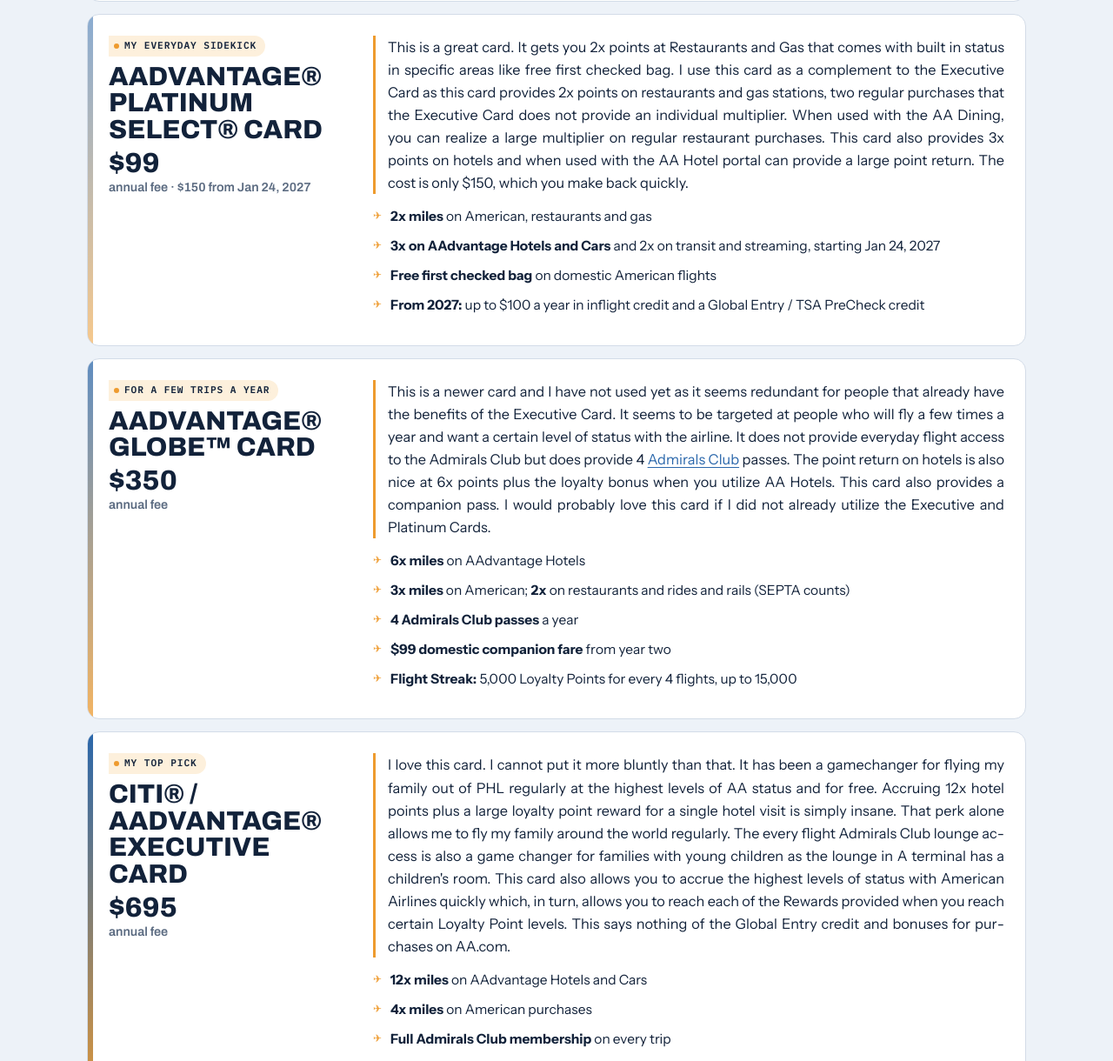
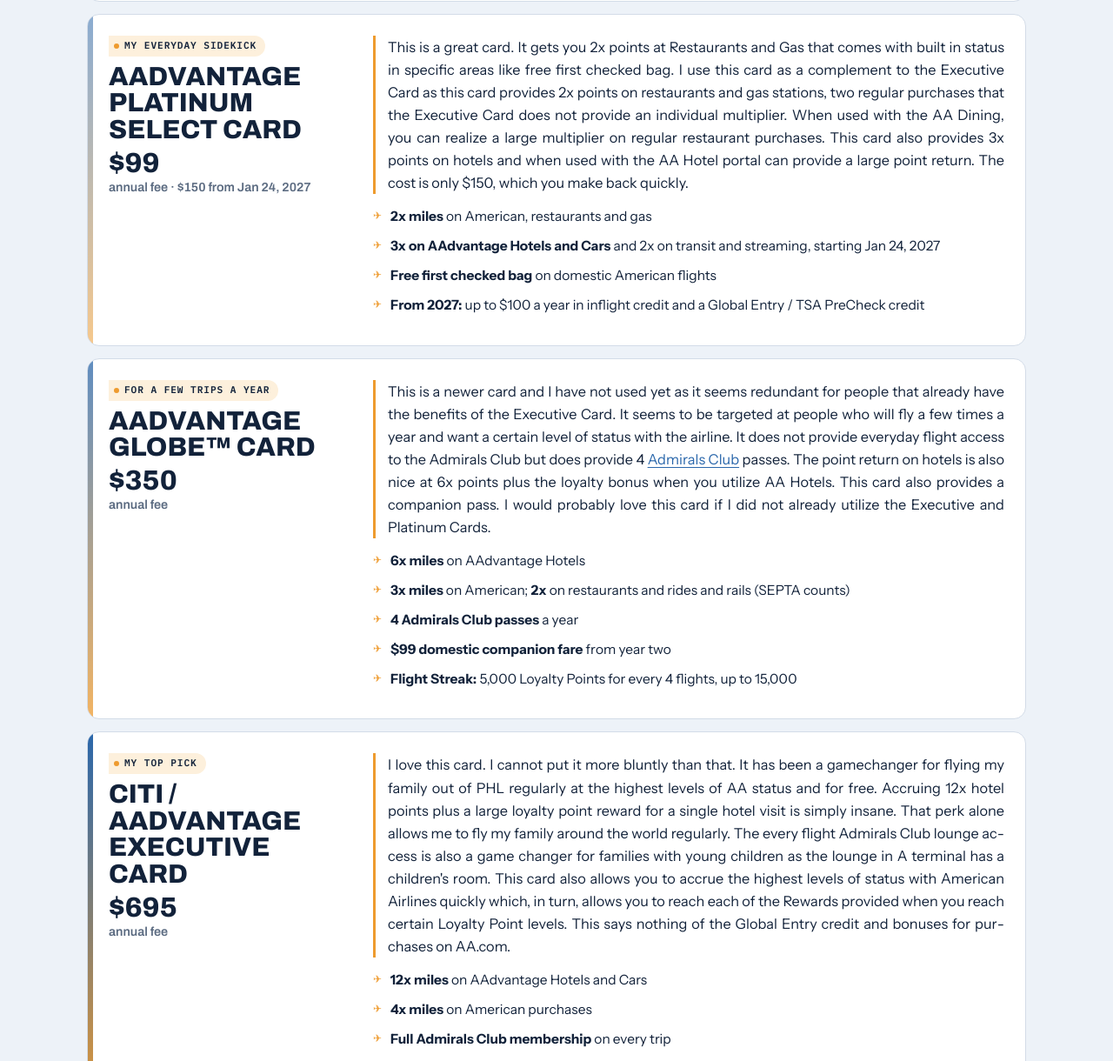
Before and after one commit to phlpoints/PHLPoints, a plain HTML site: page cards/index.html in a window 1280 px wide. Shown: the part 567-1787 px from the top of the page at 87% size. Drawn offline with Linux system fonts and the light colour scheme.

Commit message:
Cards: remove registered marks from card headings
Co-Authored-By: Claude Opus 5.5 <noreply@anthropic.com>
Claude-Session: https://claude.ai/code/session_01RVm4u5wigveH37p6boEkoy

```diff
--- a/cards/index.html
+++ b/cards/index.html
@@ -784,7 +784,7 @@ footer p { max-width: 80ch; }
         <article class="level" style="--o:.55">
           <div class="level-head">
             <span class="tag">My everyday sidekick</span>
-            <h3 class="cname">AAdvantage® Platinum Select® Card</h3>
+            <h3 class="cname">AAdvantage Platinum Select Card</h3>
             <div class="lp num">$99 <small>annual fee · $150 from Jan 24, 2027</small></div>
           </div>
           <div class="card-main">
@@ -800,7 +800,7 @@ footer p { max-width: 80ch; }
         <article class="level" style="--o:.75">
           <div class="level-head">
             <span class="tag">For a few trips a year</span>
-            <h3 class="cname">AAdvantage® Globe™ Card</h3>
+            <h3 class="cname">AAdvantage Globe™ Card</h3>
             <div class="lp num">$350 <small>annual fee</small></div>
           </div>
           <div class="card-main">
@@ -817,7 +817,7 @@ footer p { max-width: 80ch; }
         <article class="level" style="--o:1">
           <div class="level-head">
             <span class="tag">My top pick</span>
-            <h3 class="cname">Citi® / AAdvantage® Executive Card</h3>
+            <h3 class="cname">Citi / AAdvantage Executive Card</h3>
             <div class="lp num">$695 <small>annual fee</small></div>
           </div>
           <div class="card-main">
```
